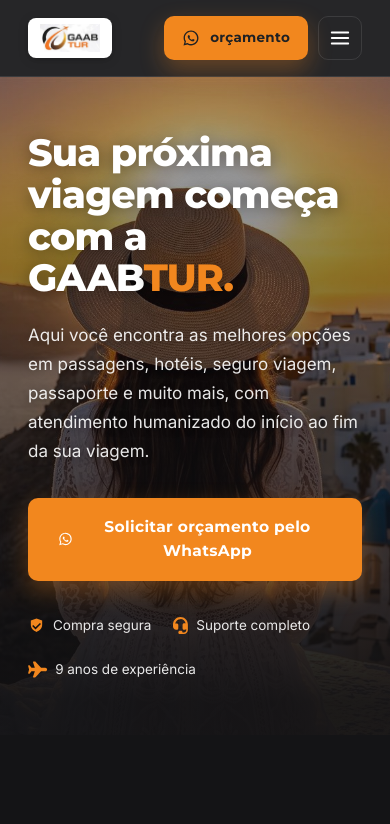
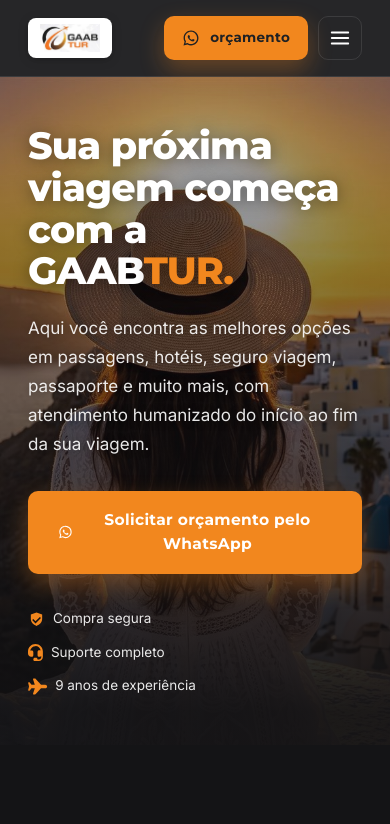
Before and after one commit to EuGabis/command_System, a Next.js app: page / in a window 390 px wide. Shown: the top 824 px of the page. Built offline with nearby package versions, Linux system fonts and the light colour scheme.

Commit message:
style(site): stack hero trust badges vertically on mobile

```diff
--- a/src/app/(site)/site.css
+++ b/src/app/(site)/site.css
@@ -101,6 +101,9 @@
 .g-trust span { display: inline-flex; align-items: center; gap: 8px; font-size: 13.5px; color: rgba(255,255,255,.9); }
 .g-trust .g-trust-ic { display: inline-flex; align-items: center; justify-content: center; color: var(--orange); }
 .g-trust .g-trust-ic svg { height: 17px; width: auto; }
+@media (max-width: 560px) {
+  .g-trust { flex-direction: column; align-items: flex-start; gap: 12px; }
+}
 @media (max-width: 900px) {
   .g-hero { min-height: 78vh; }
   .g-hero::before { background: linear-gradient(0deg, rgba(16,16,18,.95) 5%, rgba(16,16,18,.55) 55%, rgba(16,16,18,.35)); }
```
